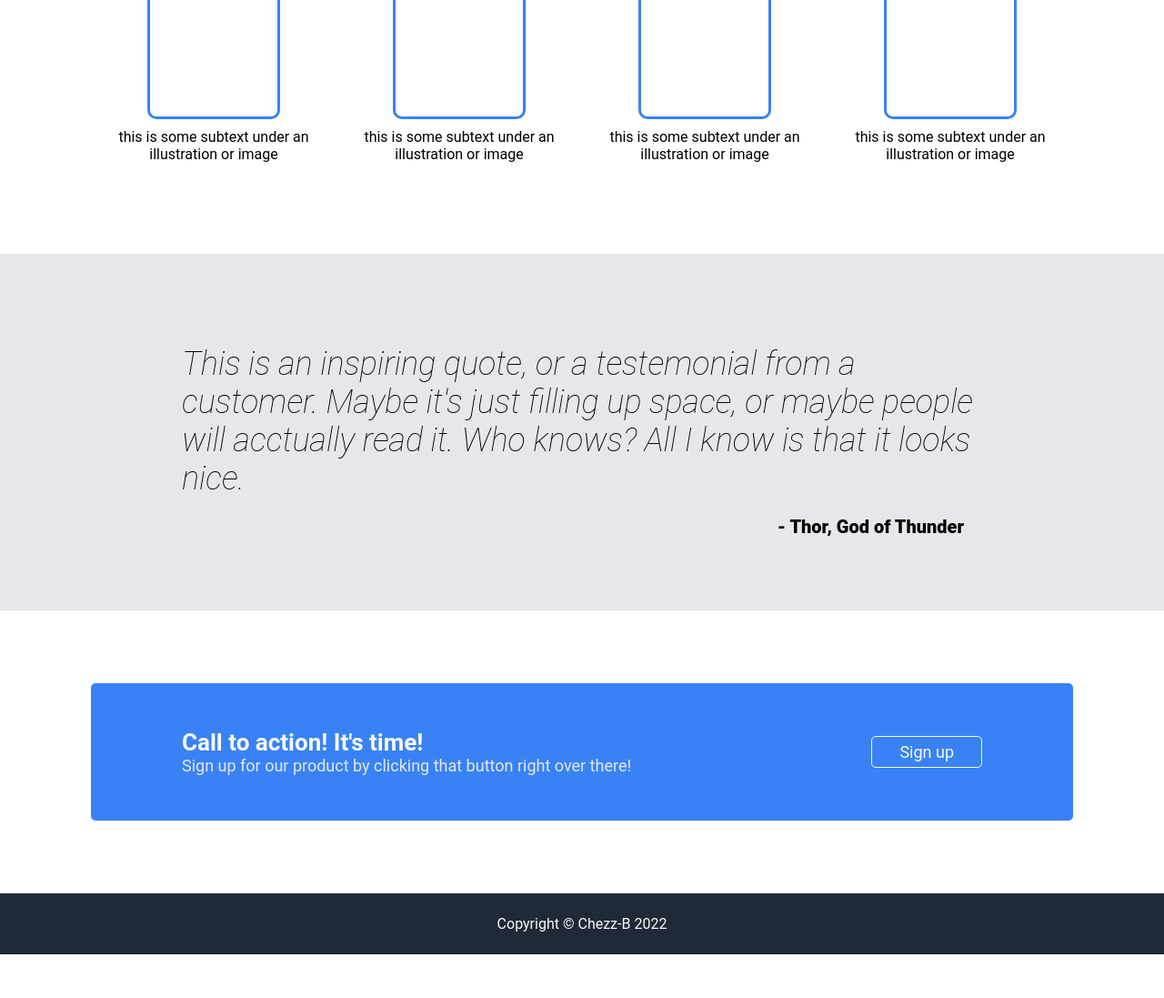
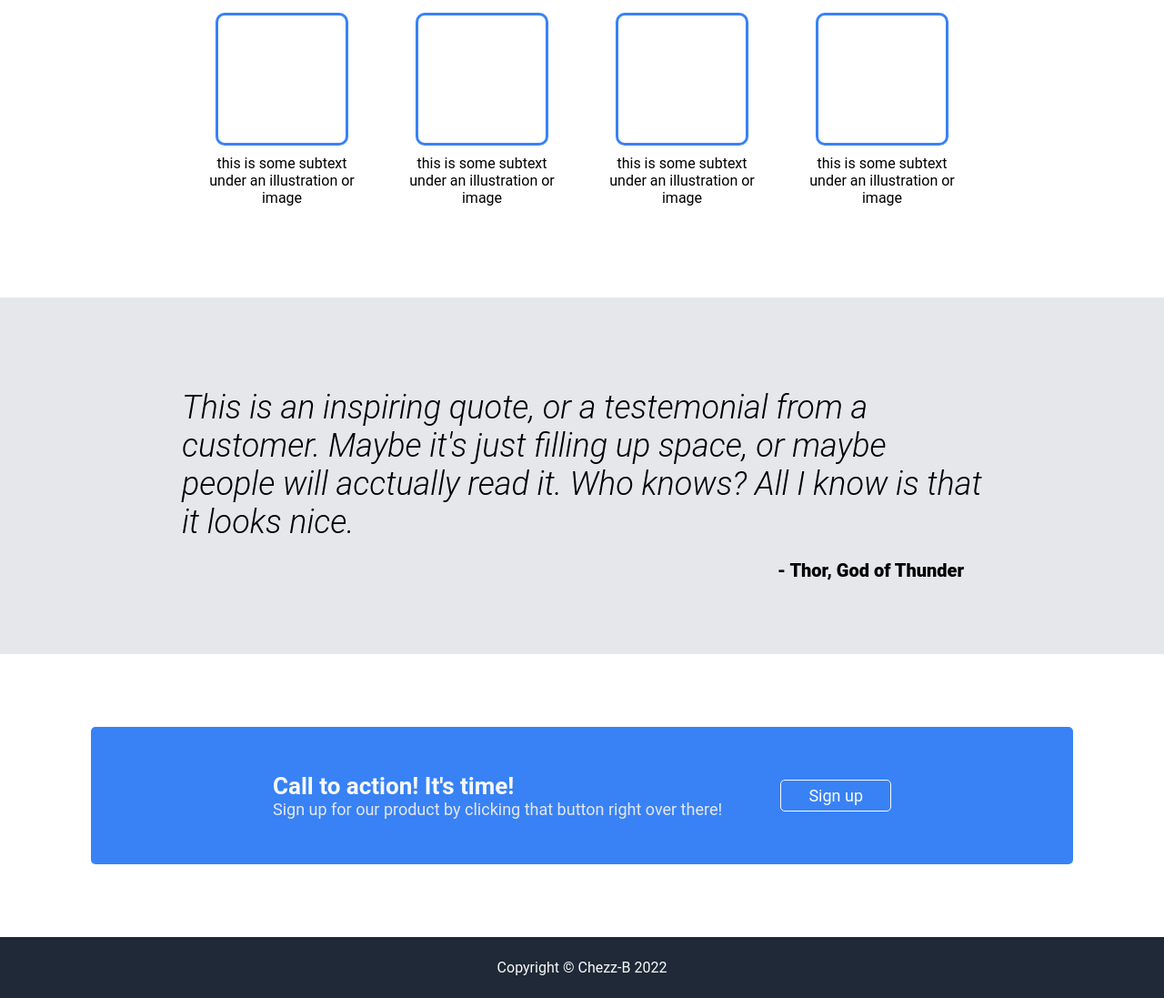
Before and after one commit to Chezz-B/flexbox-website, a plain HTML site: page index.html in a window 1280 px wide. Shown: the part 564-1661 px from the top of the page at 91% size. Before the commit the page ends 1613 px from the top, so only its background shows below. Drawn offline with Linux system fonts and the light colour scheme.

Commit message:
small changes css

```diff
--- a/style.css
+++ b/style.css
@@ -25,7 +25,7 @@ ul {
 
 .header {
   background: #1F2937;
-  padding: 10px 100px;
+  padding: 14px 200px;
 }
 
 .logo {
@@ -74,7 +74,7 @@ ul {
 
 .info {
   text-align: center;
-  padding: 30px 100px;
+  padding: 30px 200px;
   margin-bottom: 40px;
 }
 
@@ -113,7 +113,7 @@ ul {
 .quote {
   font-size: 36px;
   font-style: italic;
-  font-weight: 200;
+  font-weight: 300;
 }
 
 .signed {
@@ -128,7 +128,7 @@ ul {
   justify-content: space-between;
   align-items: center;
   margin: 80px 100px;
-  padding: 50px 100px;
+  padding: 50px 200px;
   background-color: #3882F6;
   border-radius: 5px;
   color: #F9FAF8;
```
